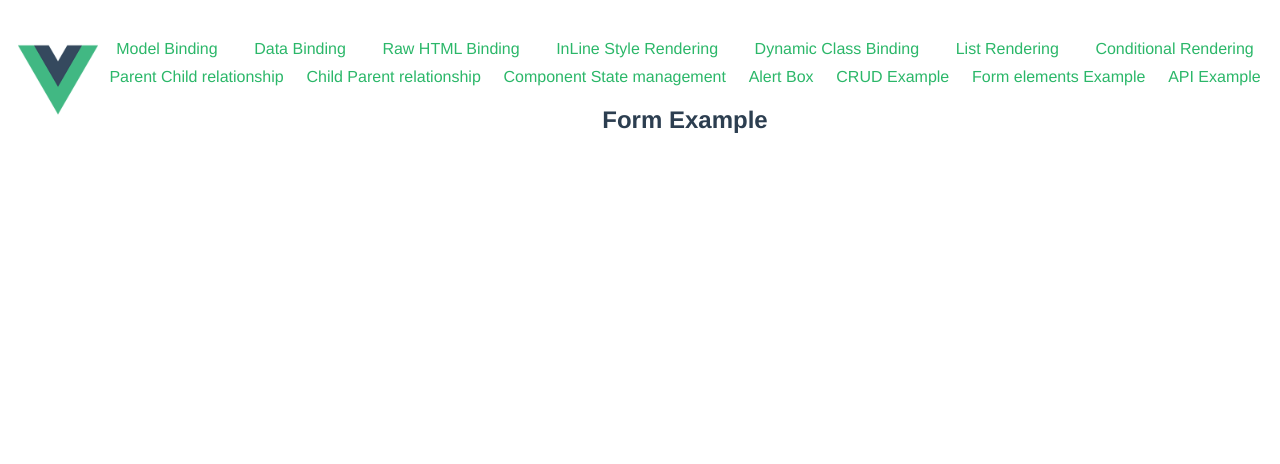
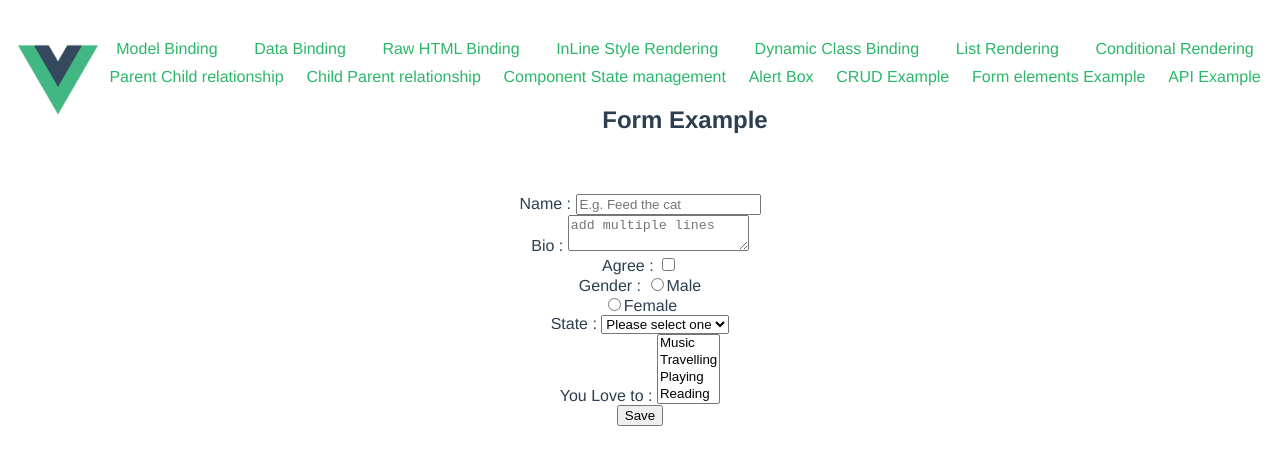
Before and after one commit to kunvargeo/vuejs-examples, a Vue app: page / in a window 1280 px wide. Both pictures are taken after a click on the link "Form elements Example". Shown: the top 464 px of the page. Built offline with nearby package versions, Linux system fonts and the light colour scheme; the HTML template or start-up script is replaced by a standard one.

Commit message:
feat: add form example form to save

```diff
--- a/src/App.vue
+++ b/src/App.vue
@@ -123,35 +123,14 @@
   <template v-if="openBlock==='form'">
      <h2>Form Example</h2>
     <div class="section">
+      <formExample></formExample>
     </div>
   </template>
 
   <template v-if="openBlock==='api'">
      <h2>API Example</h2>
     <div class="section">
-      <table v-if="postId===0">
-        <tr>
-          <th>Post Id</th>
-          <th>Title</th>
-          <th>Description</th>
-        </tr>
-        <tr v-for="post in postData" :key="post.id" @click="postClick(post.id)">
-          <td class="listitems">{{post.id}}</td>
-          <td class="listitems">{{post.title}}</td>
-          <td class="listitems">{{post.body}}</td>
-        </tr>
-      </table>
-      <div v-if="postId!==0">
-        <button @click="postId=0">Go Back to Posts</button>
-          <div v-for="comment in postComments" :key="comment.id" class="card">
-            <div class="profile">
-              <span class="username">{{comment.name.substr(0,2).toUpperCase()}}</span>
-            </div>
-            <h3 class="title">Post By : {{comment.name}}</h3>
-            <span class="small-email">{{comment.email}}</span><br/>
-           <span> Comments :   {{comment.body}}</span>
-          </div>
-      </div>
+      <apiExample></apiExample>
     </div>
   </template>
 
@@ -179,6 +158,8 @@ import parent from './components/parent-child/parent.vue'
 import child from './components/parent-child/child'
 import alertBox from './components/alert-box.vue'
 import crud from './components/CRUD/crud-basic.vue'
+import apiExample from './components/api-example.vue'
+import formExample from './components/form-example.vue'
 
 // export default {
 //   name: 'App',
@@ -210,18 +191,12 @@ export default{
       dynamicClass : false,
       users : users,
       toggle : false,
-      show : false,
-      postData : [],
-      postComments : [],
-      postId : 0
+      show : false
     }
   },
   methods : {
     open : function(type){
       this.openBlock = type
-      if(type==='api'){
-        this.fetchApiData()
-      }
     },
     close : function(){
       this.open = ''
@@ -232,23 +207,6 @@ export default{
     toggleMe : function(){
       this.show = true
       this.toggle = !this.toggle
-    },
-    fetchApiData : function(){
-       fetch('https://jsonplaceholder.typicode.com/posts')
-      .then(response => response.json())
-      .then((data=> {
-        this.postData = data
-      })
-      )
-    },
-    postClick : function(postId){
-      this.postId = postId
-      fetch(`https://jsonplaceholder.typicode.com/posts/${postId}/comments`)
-      .then(response => response.json())
-      .then((data=> {
-        this.postComments = data
-      })
-      )
     }
   },
   computed : {
@@ -262,7 +220,9 @@ export default{
     parent,
     child,
     alertBox,
-    crud
+    crud,
+    apiExample,
+    formExample
   }
 }
 </script>
--- a/src/components/api-example.vue
+++ b/src/components/api-example.vue
@@ -0,0 +1,59 @@
+<template>
+  <div>
+    <table v-if="postId === 0">
+      <tr>
+        <th>Post Id</th>
+        <th>Title</th>
+        <th>Description</th>
+      </tr>
+      <tr v-for="post in postData" :key="post.id" @click="postClick(post.id)">
+        <td class="listitems">{{ post.id }}</td>
+        <td class="listitems">{{ post.title }}</td>
+        <td class="listitems">{{ post.body }}</td>
+      </tr>
+    </table>
+
+    <div v-if="postId !== 0">
+      <button @click="postId = 0">Go Back to Posts</button>
+      <div v-for="comment in postComments" :key="comment.id" class="card">
+        <div class="profile">
+          <span class="username">{{
+            comment.name.substr(0, 2).toUpperCase()
+          }}</span>
+        </div>
+        <h3 class="title">Post By : {{ comment.name }}</h3>
+        <span class="small-email">{{ comment.email }}</span
+        ><br />
+        <span> Comments : {{ comment.body }}</span>
+      </div>
+    </div>
+  </div>
+</template>
+<script>
+export default {
+  data: function() {
+    return {
+      postData: [],
+      postComments: [],
+      postId: 0,
+    };
+  },
+  mounted(){
+      fetch("https://jsonplaceholder.typicode.com/posts")
+        .then((response) => response.json())
+        .then((data) => {
+          this.postData = data;
+        });
+  },
+  methods: {
+    postClick: function(postId) {
+      this.postId = postId;
+      fetch(`https://jsonplaceholder.typicode.com/posts/${postId}/comments`)
+        .then((response) => response.json())
+        .then((data) => {
+          this.postComments = data;
+        });
+    },
+  },
+};
+</script>
--- /dev/null
+++ b/src/components/form-example.vue
@@ -0,0 +1,103 @@
+<template>
+    <form v-on:submit.prevent="save" v-if="!onsave">
+    <label for="new-todo">Name : </label>
+    <input
+      v-model="name"
+      id="new-todo"
+      placeholder="E.g. Feed the cat"
+    > <br>
+
+    <label for="new-todo">Bio : </label>
+    <textarea v-model="bio" placeholder="add multiple lines"></textarea> <br>
+
+    <label for="new-todo">Agree : </label>
+    <input type="checkbox" id="checkbox" v-model="agree"> <br>
+
+    <label for="new-todo">Gender : </label>
+    <input type="radio" id="one" value="Male" v-model="gender">
+    <label for="one">Male</label>
+    <br>
+    <input type="radio" id="two" value="Female" v-model="gender">
+    <label for="two">Female</label>
+    <br>
+
+    <label for="new-todo">State : </label>
+    <select v-model="state">
+    <option disabled value="">Please select one</option>
+    <option>Delhi</option>
+    <option>Pune</option>
+    <option>Hydrabad</option>
+    </select>
+    <br>
+
+    <label for="new-todo">You Love to : </label>
+    <select v-model="interest" multiple>
+    <option>Music</option>
+    <option>Travelling</option>
+    <option>Playing</option>
+    <option>Reading</option>
+    </select>
+    <br>
+
+
+    <button>Save</button>
+    <br/>
+    <!-- <span v-show="showTodoError" v-bind:style="{marginTop:'5px'}">
+      <alert> Please Fill new TODO item!</alert>
+    </span>
+    <span v-show="!showTodoError && todos.length===0">
+      <alert> No TODO item, Please Add!</alert>
+    </span> -->
+  </form>
+  <div v-else>
+       <button @click="goBack">Go Back to Form</button><br/>
+        Name : <span>{{formData.name}}</span><br/>
+        Bio : <span>{{formData.bio}}</span><br/>
+        Gender : <span>{{formData.gender}}</span><br/>
+        Agree : <span>{{formData.agree}}</span><br/>
+        Interest : <span>{{formData.interest}}</span><br/>
+        State : <span>{{formData.state}}</span><br/>
+    </div>
+</template>
+
+<script>
+export default {
+    data : function(){
+        return {
+            gender : '',
+            agree : '',
+            bio : '',
+            name :'',
+            state :'',
+            interest :[],
+            onsave : false,
+            formData : {}
+        }
+    },
+    methods : {
+        save : function(){
+            if(this.name){
+                this.onsave = true
+                this.formData = {
+                    gender : this.gender,
+                    agree : this.agree,
+                    bio : this.bio,
+                    name : this.name,
+                    state : this.state,
+                    interest : this.interest
+                }
+            }
+        },
+        goBack : function(){
+            this.onsave = false
+            this.formData={}
+             this.gender =''
+            this.agree =''
+            this.bio =''
+            this.name =''
+            this.state =''
+            this.interest = []
+    }
+    }
+}
+</script>
```
